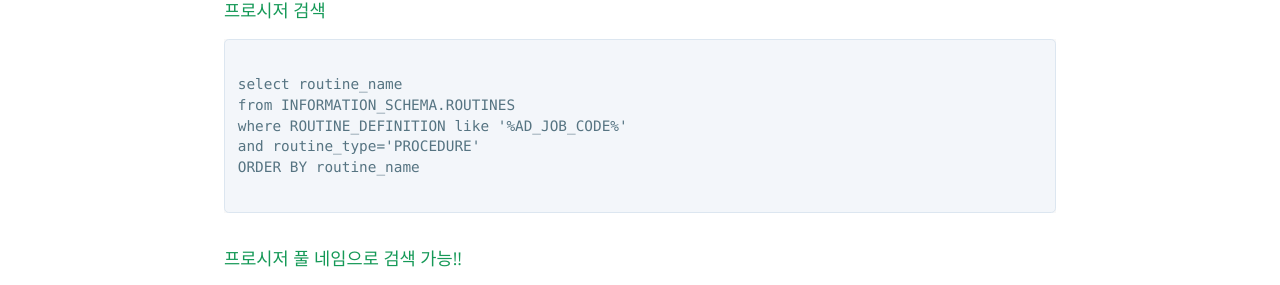
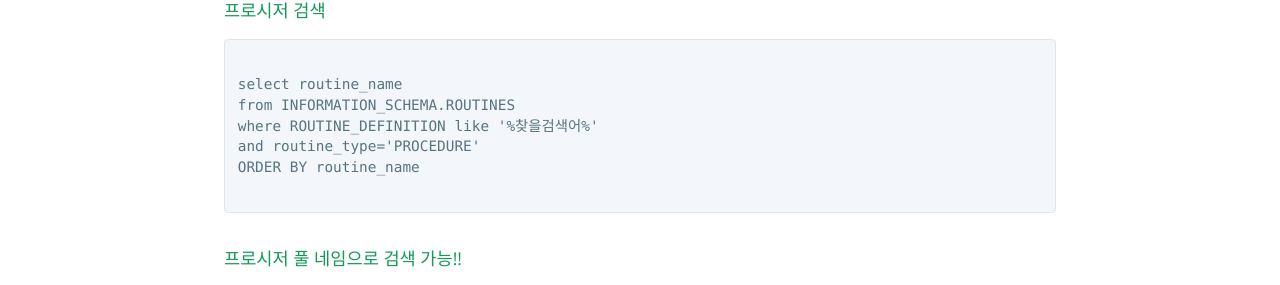
Before and after one commit to zzingyuna/test_site.github.io, a Jekyll site: the page built from _posts/2019-03-20-query.md, in a window 1280 px wide. Shown: the part 486-771 px from the top of the page. Built offline with Jekyll 4.4.1, drawn with Linux system fonts in a browser that asks for light colours.

Commit message:
Update 2019-03-20-query.md

```diff
--- a/_posts/2019-03-20-query.md
+++ b/_posts/2019-03-20-query.md
@@ -10,7 +10,7 @@ layout: post
 
 select routine_name
 from INFORMATION_SCHEMA.ROUTINES
-where ROUTINE_DEFINITION like '%AD_JOB_CODE%'
+where ROUTINE_DEFINITION like '%찾을검색어%'
 and routine_type='PROCEDURE'
 ORDER BY routine_name
 
```
